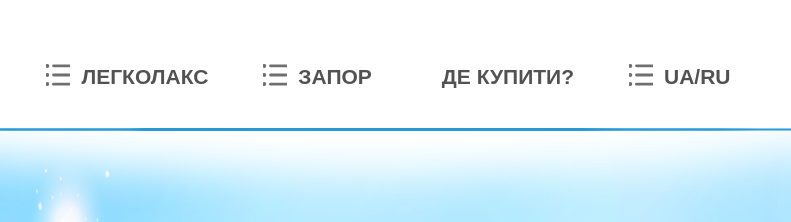
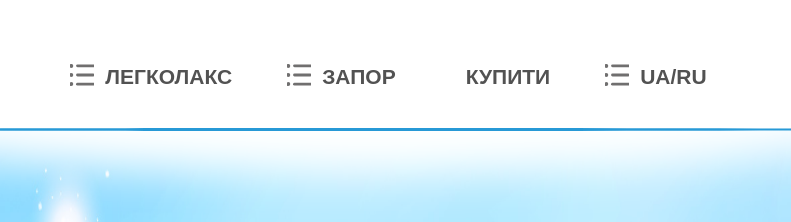
Before and after one commit to v-lavs/legkolaks2, a plain HTML site: page index.html in a window 1280 px wide. Shown: the top 222 px of the page, 279-1070 px from the left. Drawn offline with Linux system fonts and the light colour scheme; files whose address does not match are found by name.

Commit message:
fix text menu

```diff
--- a/index.html
+++ b/index.html
@@ -67,7 +67,7 @@
                         </ul>
                     </li>
                     <li class="menu__item">
-                        <a href="#l9" class="menu__link">Де купити?</a>
+                        <a href="#l9" class="menu__link">купити</a>
                     </li>
                     <li class="menu__item  dropdown">
                         <a href=""
```
